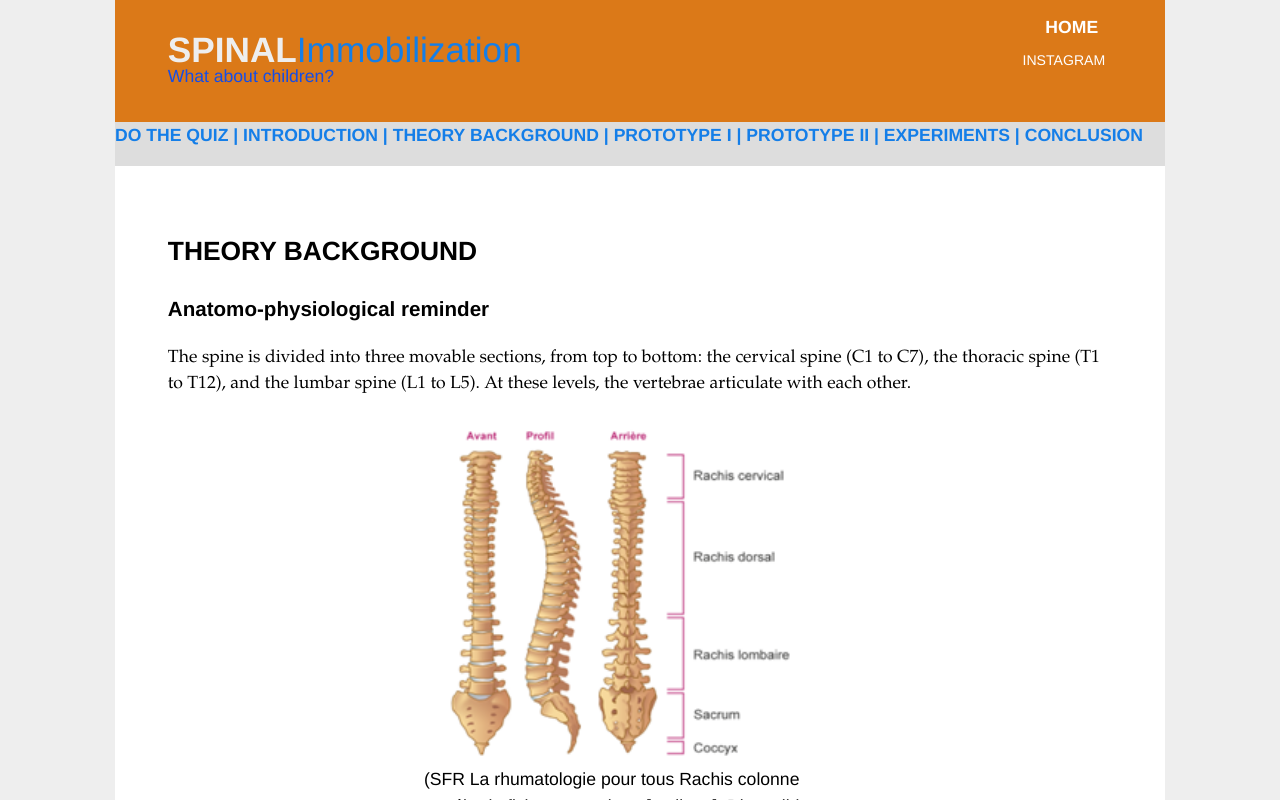
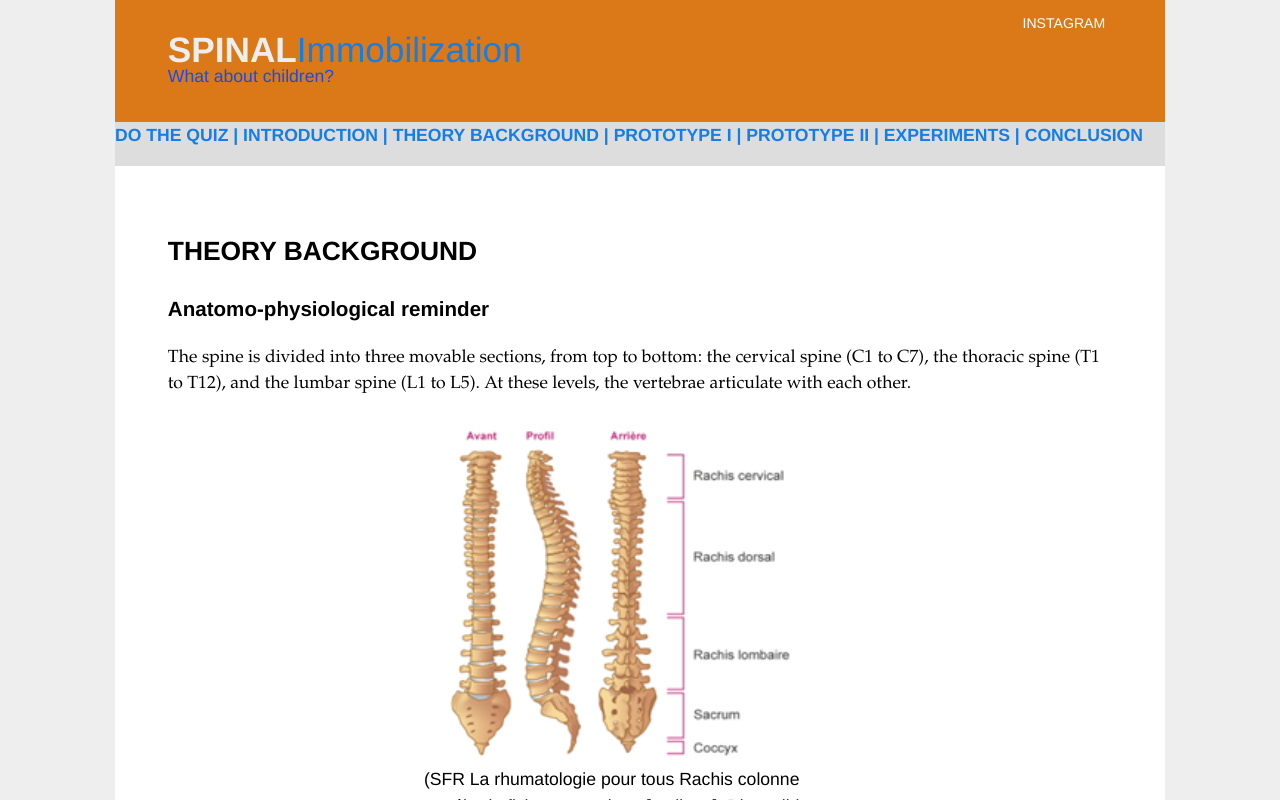
Before and after one commit to TheNico75/ExSc-Website, a plain HTML site: page background.html in a window 1280 px wide. Shown: the top 800 px of the page. Drawn offline with Linux system fonts and the light colour scheme.

Commit message:
Home button suppression

```diff
--- a/background.html
+++ b/background.html
@@ -7,7 +7,7 @@
 </head>
 <body>
   <header>
-    <nav> <a href="index.html">HOME</a>
+    <nav>
       <div> <a href="https://www.instagram.com/spinal.immo_wac?utm_source=ig_web_button_share_sheet&igsh=ZDNlZDc0MzIxNw==">INSTAGRAM</a> </div>
     </nav>
     <h1>SPINAL<span>Immobilization</span></h1>
```
Also changed, not shown: conclusion.html (+1 -1 lines), experiment.html (+1 -1 lines), index.html (+1 -1 lines), prototype1.html (+1 -1 lines), prototype2.html (+1 -1 lines).
